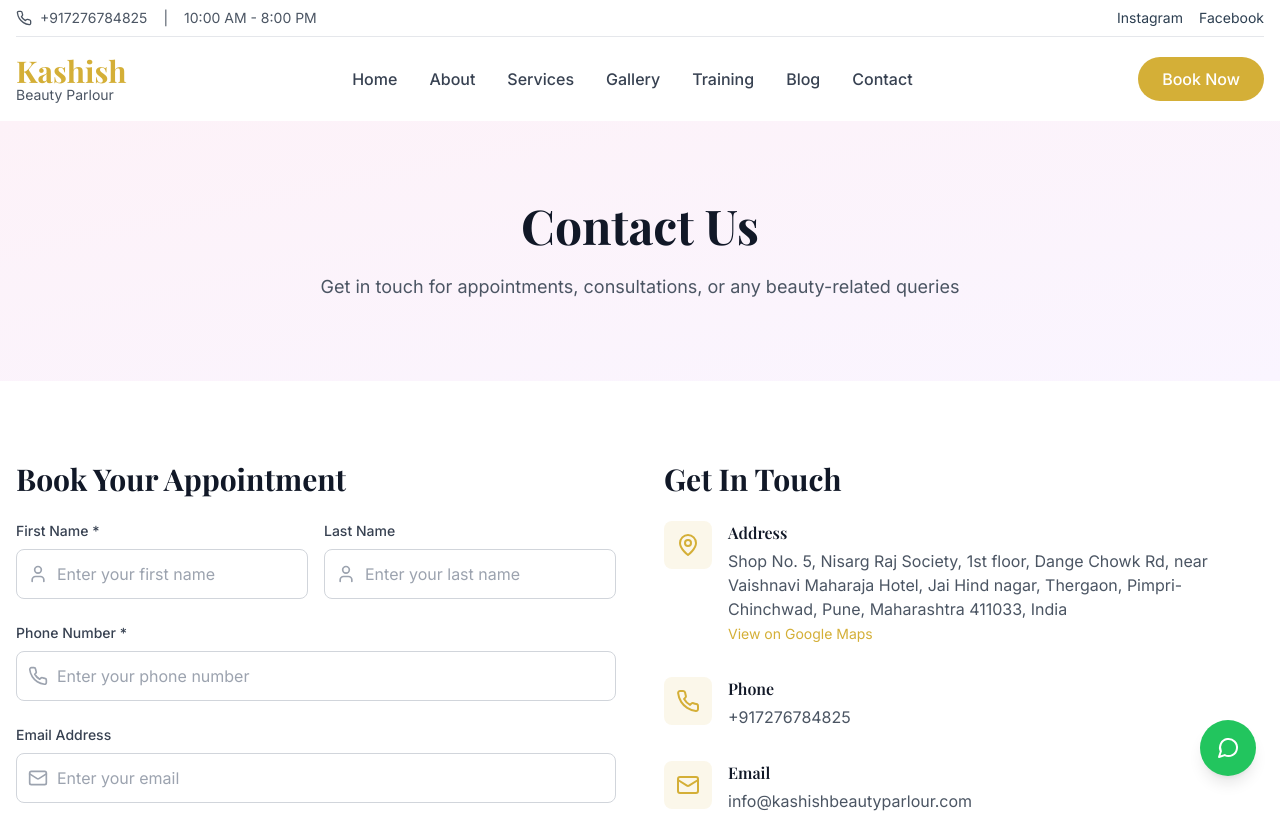
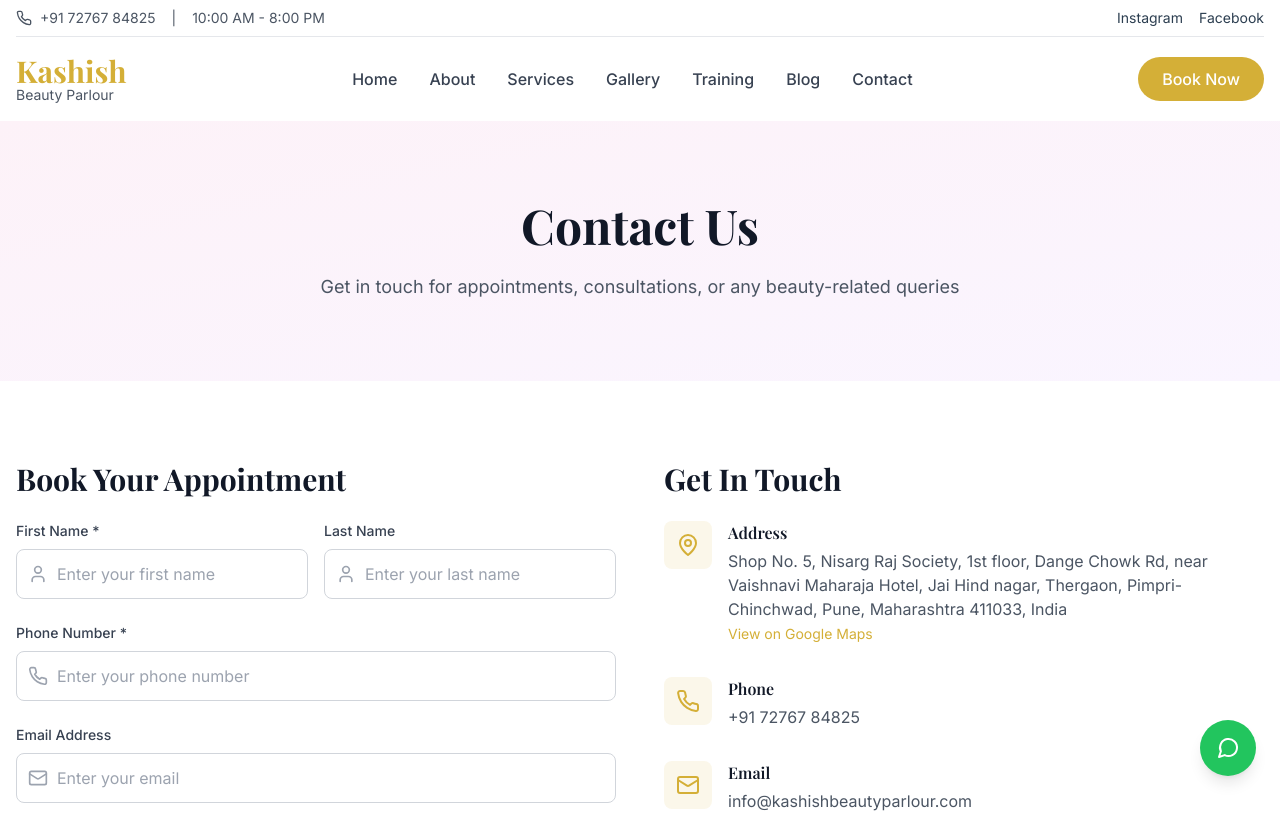
Before and after one commit to mangeshraut712/kashishbeautyparlour, a Next.js app: page /contact in a window 1280 px wide. Shown: the top 813 px of the page. Built offline with nearby package versions, Linux system fonts and the light colour scheme; a web font is replaced by a local one.

Commit message:
Fix phone number display and tel: links
- Display phone as +91 72767 84825 in contact page and header
- Use tel:+917276784825 for reliable clickable calling

```diff
--- a/app/contact/page.tsx
+++ b/app/contact/page.tsx
@@ -181,10 +181,10 @@
                   <div>
                     <h3 className="font-semibold text-gray-900 mb-1">Phone</h3>
                     <a
-                      href={`tel:${BUSINESS_INFO.contact.phone}`}
+                      href={`tel:+917276784825`}
                       className="text-gray-600 hover:text-primary transition"
                     >
-                      {BUSINESS_INFO.contact.phone}
+                      +91 72767 84825
                     </a>
                   </div>
                 </div>
--- a/components/layout/Header.tsx
+++ b/components/layout/Header.tsx
@@ -27,9 +27,9 @@
         {/* Top bar with contact info */}
         <div className="hidden md:flex items-center justify-between py-2 border-b border-gray-200 text-sm">
           <div className="flex items-center gap-4 text-gray-600">
-            <a href={`tel:${BUSINESS_INFO.contact.phone}`} className="flex items-center gap-2 hover:text-primary transition">
+            <a href={`tel:+917276784825`} className="flex items-center gap-2 hover:text-primary transition">
               <Phone className="w-4 h-4" />
-              {BUSINESS_INFO.contact.phone}
+              +91 72767 84825
             </a>
             <span>|</span>
             <span>{BUSINESS_INFO.hours.weekdays}</span>
--- a/lib/constants.ts
+++ b/lib/constants.ts
@@ -4,7 +4,7 @@
   description: 'Professional Beauty Parlours And Training Center',
 
   contact: {
-    phone: '+917276784825', // Replace with actual number
+    phone: '7276784825', // Replace with actual number
     whatsapp: '+917276784825', // Replace with actual number
     email: 'info@kashishbeautyparlour.com',
   },
```
